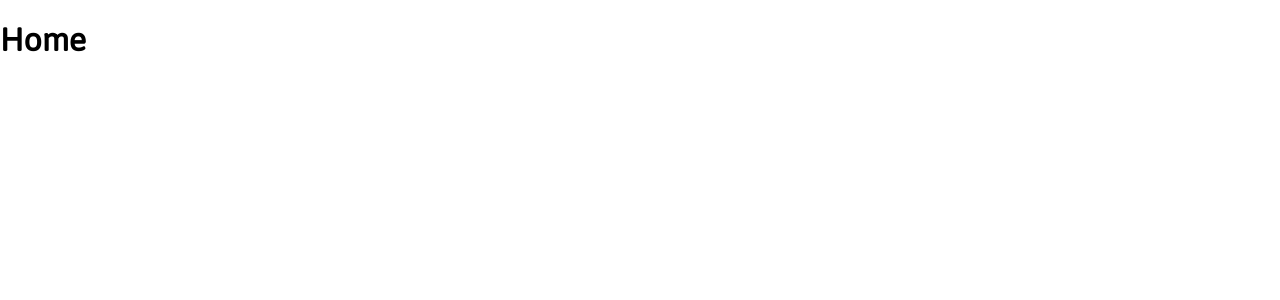
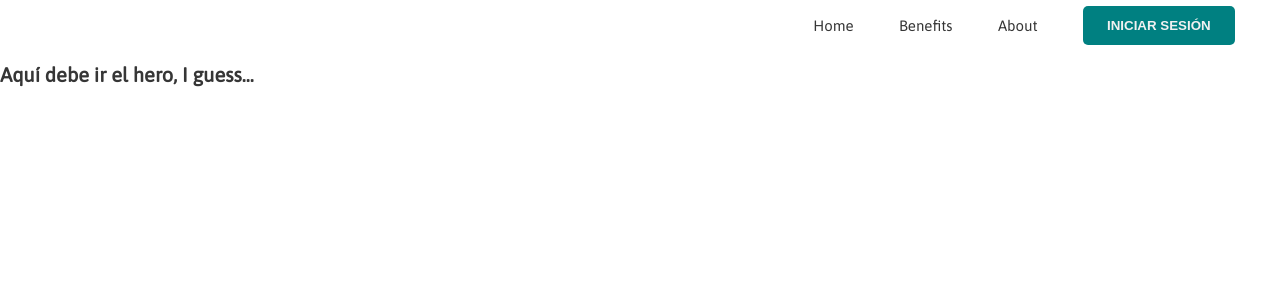
Before and after one commit to edevars/nutrition-watcher, a React app: page / in a window 1280 px wide. Shown: the top 300 px of the page. Built offline with nearby package versions, Linux system fonts and the light colour scheme.

Commit message:
:sparkles: Adding navbar

```diff
--- /dev/null
+++ b/src/components/Navbar/index.jsx
@@ -0,0 +1,17 @@
+import React from 'react';
+import './navbar.css';
+
+const Navbar = () => (
+  <nav className="home-navbar">
+    <ul className="menu">
+      <li>Home</li>
+      <li>Benefits</li>
+      <li>About</li>
+      <button type="button" className="login-button">
+        Iniciar sesión
+      </button>
+    </ul>
+  </nav>
+);
+
+export default Navbar;
--- /dev/null
+++ b/src/components/Navbar/navbar.css
@@ -0,0 +1,32 @@
+.home-navbar {
+  width: 100%;
+  height: 5rem;
+  display: flex;
+  justify-content: flex-end;
+  margin: 0px;
+}
+
+.menu {
+  width: 40%;
+  display: flex;
+  justify-content: space-evenly;
+  align-items: center;
+  font-size: 1.5rem;
+  margin: 0px;
+  list-style: none;
+}
+
+.menu li{
+    height: fit-content;
+}
+
+.login-button {
+  height: fit-content;
+  border-radius: 0.5rem;
+  background: #008081;
+  color: #f1f1f1;
+  padding: 1.2rem 2.4rem;
+  border: none;
+  font-weight: bolder;
+  text-transform: uppercase;
+}
--- a/src/pages/Home.jsx
+++ b/src/pages/Home.jsx
@@ -1,5 +1,11 @@
 import React from 'react';
+import Navbar from '../components/Navbar';
 
-const Home = () => <h1>Home</h1>;
+const Home = () => (
+  <>
+    <Navbar />
+    <h1>Aquí debe ir el hero, I guess...</h1>
+  </>
+);
 
 export default Home;
--- a/src/styles/index.css
+++ b/src/styles/index.css
@@ -1,3 +1,8 @@
+html{
+    font-size: 62.5%;
+    color: #363636;
+}
+
 body{
     font-family: 'Asap', sans-serif;
     margin: 0;
```
